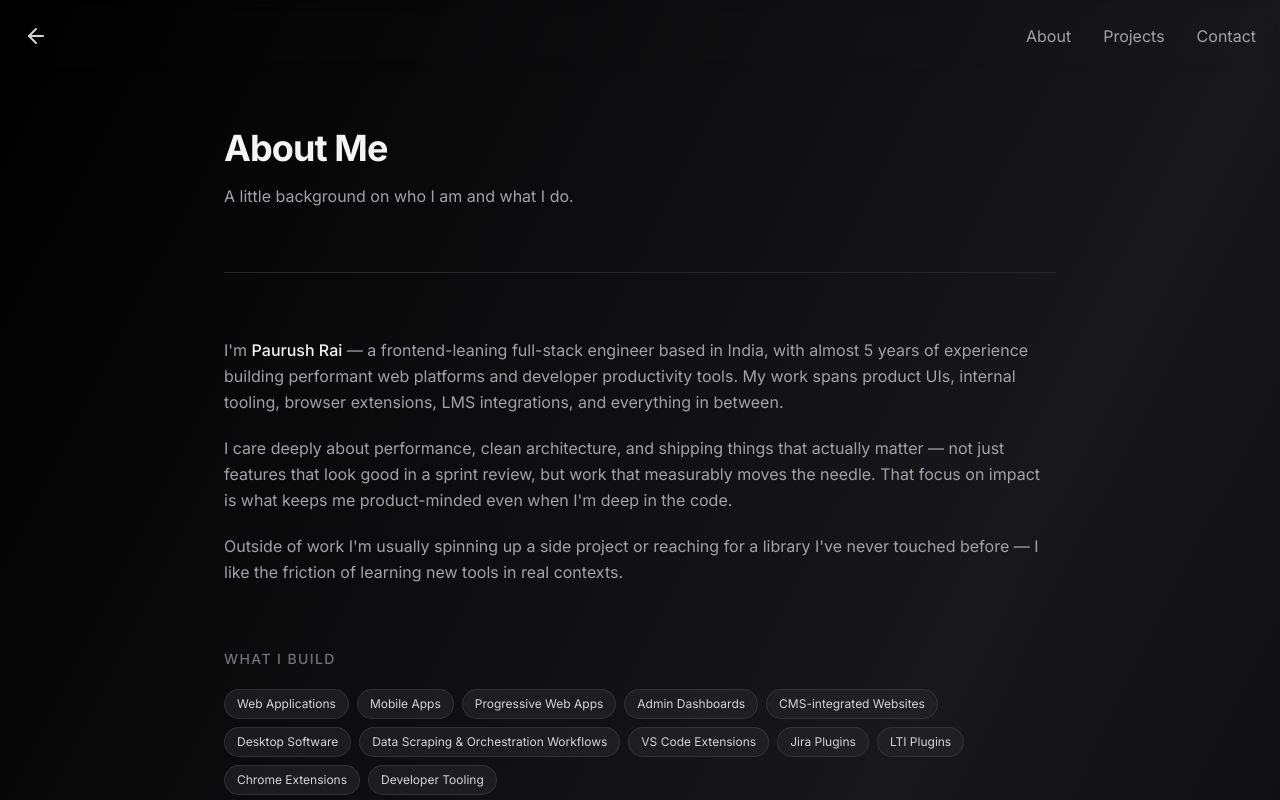
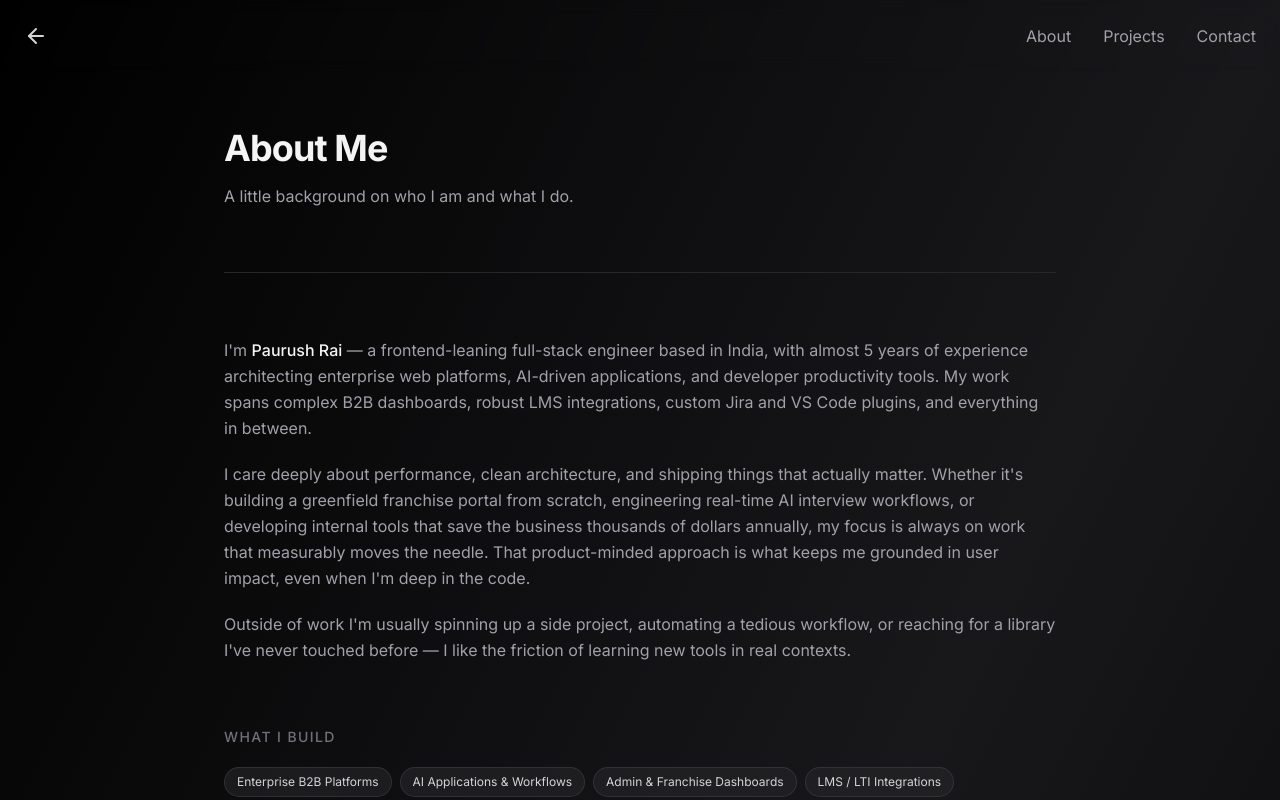
Before and after one commit to paurushrai/portfolio, a Next.js app: page /about in a window 1280 px wide. Shown: the top 800 px of the page. Built offline with nearby package versions, Linux system fonts and the light colour scheme; no server answers; what tailwindcss-debug-screens would draw is missing.

Commit message:
refactor: update about page biography and expand the list of technical expertise and project types

```diff
--- a/app/about/page.tsx
+++ b/app/about/page.tsx
@@ -80,16 +80,13 @@ export default function AboutPage() {
         <div className="space-y-5 text-zinc-400 leading-relaxed text-base">
           <p>
             I'm <span className="text-zinc-100 font-medium">Paurush Rai</span> — a frontend-leaning full-stack engineer based in India, with almost 5 years of experience
-            building performant web platforms and developer productivity tools. My work spans product UIs, internal tooling, browser
-            extensions, LMS integrations, and everything in between.
+            architecting enterprise web platforms, AI-driven applications, and developer productivity tools. My work spans complex B2B dashboards, robust LMS integrations, custom Jira and VS Code plugins, and everything in between.
           </p>
           <p>
-            I care deeply about performance, clean architecture, and shipping things that actually matter — not just
-            features that look good in a sprint review, but work that measurably moves the needle. That focus on
-            impact is what keeps me product-minded even when I'm deep in the code.
+            I care deeply about performance, clean architecture, and shipping things that actually matter. Whether it's building a greenfield franchise portal from scratch, engineering real-time AI interview workflows, or developing internal tools that save the business thousands of dollars annually, my focus is always on work that measurably moves the needle. That product-minded approach is what keeps me grounded in user impact, even when I'm deep in the code.
           </p>
           <p>
-            Outside of work I'm usually spinning up a side project or reaching for a library I've never touched before —
+            Outside of work I'm usually spinning up a side project, automating a tedious workflow, or reaching for a library I've never touched before —
             I like the friction of learning new tools in real contexts.
           </p>
         </div>
@@ -99,18 +96,17 @@ export default function AboutPage() {
           <h2 className="text-sm font-medium text-zinc-500 uppercase tracking-widest mb-5">What I Build</h2>
           <div className="flex flex-wrap gap-2">
             {[
-              "Web Applications",
-              "Mobile Apps",
+              "Enterprise B2B Platforms",
+              "AI Applications & Workflows",
+              "Admin & Franchise Dashboards",
+              "LMS / LTI Integrations",
+              "Headless CMS & Jamstack",
+              "Internal Developer Tooling",
+              "VS Code & Jira Plugins",
+              "Data Pipelines & Automation",
+              "Custom Component Libraries",
               "Progressive Web Apps",
-              "Admin Dashboards",
-              "CMS-integrated Websites",
-              "Desktop Software",
-              "Data Scraping & Orchestration Workflows",
-              "VS Code Extensions",
-              "Jira Plugins",
-              "LTI Plugins",
-              "Chrome Extensions",
-              "Developer Tooling",
+              "Browser Extensions",
             ].map((item) => (
               <span
                 key={item}
```
